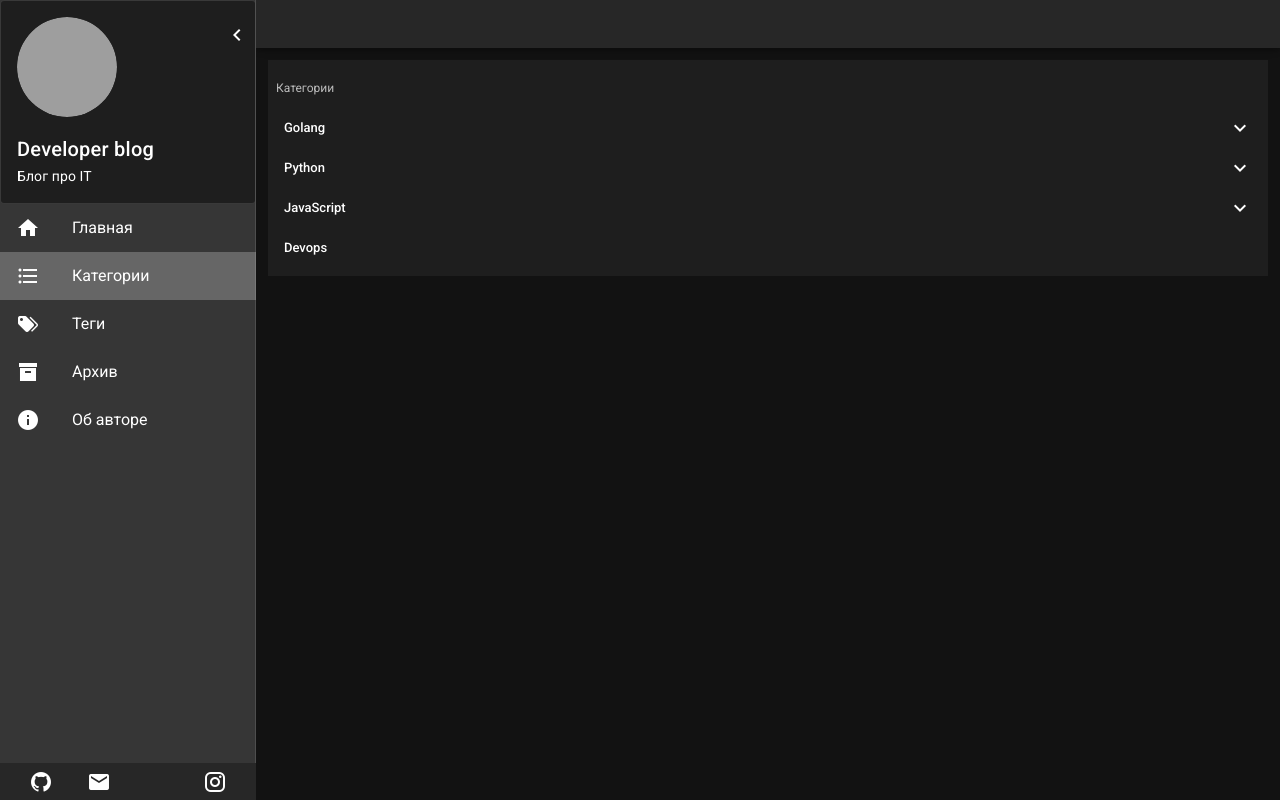
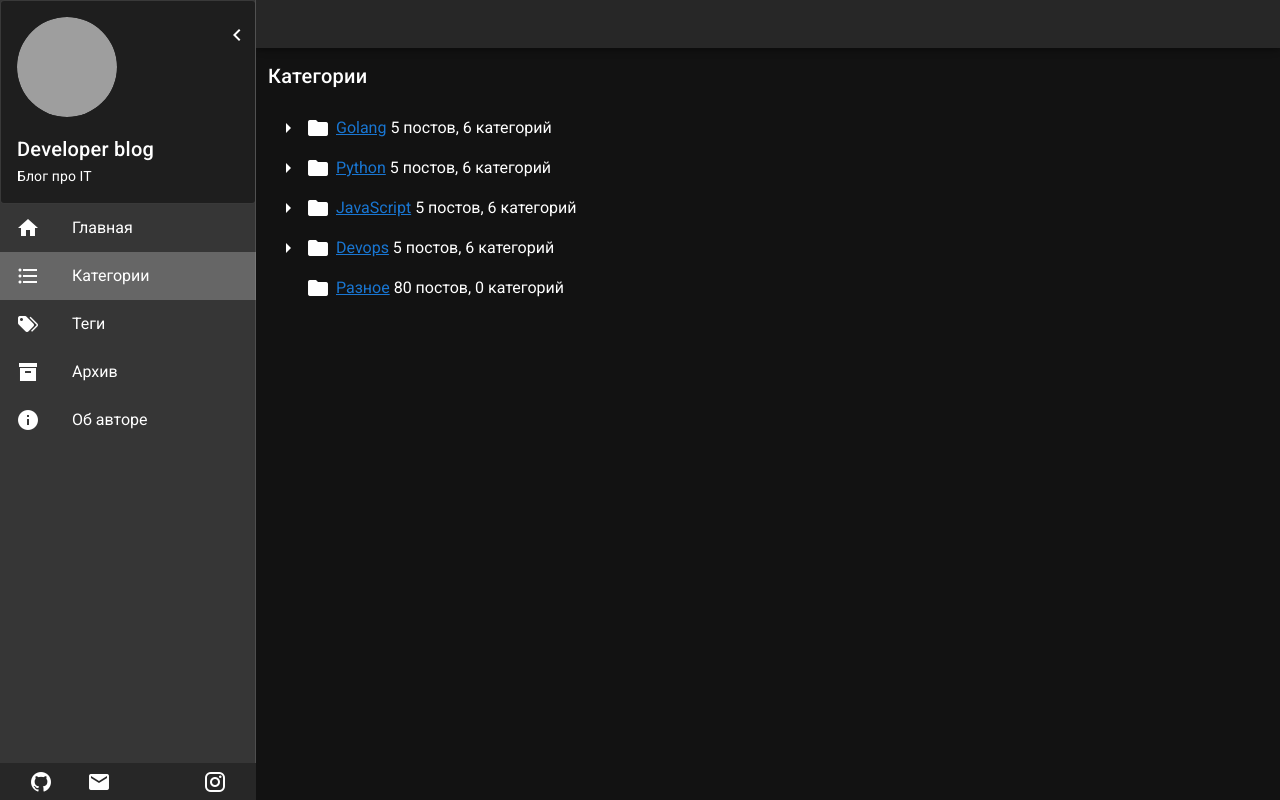
Before and after one commit to itpavelkozlov/blog-nuxt, a Nuxt app: page /category in a window 1280 px wide. Built offline with nearby package versions, Linux system fonts and the light colour scheme; grey boxes are pictures that could not be loaded.

Commit message:
added category

```diff
--- a/layouts/default.vue
+++ b/layouts/default.vue
@@ -35,7 +35,6 @@
           :to="item.to"
           router
           exact
-          @click="change"
         >
           <v-list-item-action>
             <v-icon>{{ item.icon }}</v-icon>
@@ -128,6 +127,5 @@ export default {
   display: flex;
   justify-content: center;
   align-items: center;
-  /* padding-left: 8px; */
 }
 </style>
--- a/pages/category.vue
+++ /dev/null
@@ -1,135 +0,0 @@
-<template>
-  <div>
-    <v-list dense>
-      <v-list-item-group color="primary">
-        <v-subheader>Категории</v-subheader>
-      </v-list-item-group>
-
-      <div v-for="(v, i) in categories" :key="i">
-        <v-list-group
-          v-if="v.subcategoryCount !== 0"
-          append-icon="mdi-chevron-down"
-        >
-          <template v-slot:activator>
-            <v-list-item-title>{{ v.title }}</v-list-item-title>
-          </template>
-
-          <div v-for="(v, i) in v.subcategory" :key="i">
-            <v-list-group
-              prepend-icon="mdi-chevron-down"
-              v-if="v.subcategoryCount !== 0"
-              sub-group
-            >
-              <template v-slot:activator>
-                <v-list-item-content>
-                  <v-list-item-title>{{ v.title }}</v-list-item-title>
-                </v-list-item-content>
-              </template>
-
-              <v-list-item v-for="(v, i) in v.subcategory" :key="i" link>
-                <v-list-item-title
-                  style="padding-left: 50px"
-                  v-text="v.title"
-                ></v-list-item-title>
-              </v-list-item>
-            </v-list-group>
-
-            <v-list-item dense v-else link
-              ><v-list-item-title
-                style="padding-left: 50px"
-                v-text="v.title"
-              ></v-list-item-title
-            ></v-list-item>
-          </div>
-        </v-list-group>
-        <v-list-item v-else link>
-          <v-list-item-title>{{ v.title }}</v-list-item-title>
-        </v-list-item>
-      </div>
-    </v-list>
-  </div>
-</template>
-
-<script>
-export default {
-  data() {
-    return {
-      categories: [
-        {
-          title: "Golang",
-          subcategory: [
-            {
-              title: "Golang 1",
-              subcategory: [
-                {
-                  title: "Golang 1.1",
-                  subcategory: [],
-                  subcategoryCount: 5,
-                  postsCount: 70,
-                },
-              ],
-              subcategoryCount: 1,
-              postsCount: 70,
-            },
-            {
-              title: "Golang 2",
-              subcategory: [],
-              subcategoryCount: 0,
-              postsCount: 70,
-            },
-            {
-              title: "Golang 3",
-              subcategory: [],
-              subcategoryCount: 0,
-              postsCount: 70,
-            },
-          ],
-          subcategoryCount: 3,
-          postsCount: 70,
-        },
-        {
-          title: "Python",
-          subcategory: [
-            {
-              title: "Python inner 1",
-              subcategory: [],
-              subcategoryCount: 0,
-              postsCount: 37,
-            },
-            {
-              title: "Python inner 2",
-              subcategory: [],
-              subcategoryCount: 0,
-              postsCount: 37,
-            },
-          ],
-          subcategoryCount: 2,
-          postsCount: 57,
-        },
-        {
-          title: "JavaScript",
-          subcategory: [
-            {
-              title: "JavaScript inner",
-              subcategory: [],
-              subcategoryCount: 0,
-              postsCount: 37,
-            },
-          ],
-          subcategoryCount: 1,
-          postsCount: 37,
-        },
-        {
-          title: "Devops",
-          subcategory: [],
-          subcategoryCount: 0,
-          postsCount: 17,
-        },
-      ],
-    };
-  },
-};
-</script>
-
-<style scoped>
-</style>
--- /dev/null
+++ b/pages/category/_id.vue
@@ -0,0 +1,6 @@
+<template>
+  <div>
+    <p class="title">Посты из категории {{ this.$route.params.id }}</p>
+    <p><a href="" @click.prevent="$router.push('/category')">Назад</a></p>
+  </div>
+</template>
--- /dev/null
+++ b/pages/category/index.vue
@@ -0,0 +1,94 @@
+<template>
+  <div>
+    <p class="title">Категории</p>
+    <v-treeview
+      return-object
+      dense
+      :items="categories"
+      item-key="name"
+      open-on-click
+      :load-children="fetch"
+    >
+      <template v-slot:prepend="{ open }">
+        <v-icon>
+          {{ open ? "mdi-folder-open" : "mdi-folder" }}
+        </v-icon>
+      </template>
+
+      <template v-slot:label="{ item }">
+        <a href="" @click.prevent="openCategory(item)">{{ item.name }}</a>
+        {{ item.countPosts + " постов, " + item.countChildren + " категорий" }}
+      </template>
+    </v-treeview>
+  </div>
+</template>
+
+<script>
+export default {
+  data() {
+    return {
+      categories: [
+        {
+          id: 1,
+          name: "Golang",
+          countPosts: 5,
+          countChildren: 6,
+          children: [],
+        },
+        {
+          id: 2,
+          name: "Python",
+          countPosts: 5,
+          countChildren: 6,
+          children: [],
+        },
+        {
+          id: 3,
+          name: "JavaScript",
+          countPosts: 5,
+          countChildren: 6,
+          children: [],
+        },
+        {
+          id: 4,
+          name: "Devops",
+          countPosts: 5,
+          countChildren: 6,
+          children: [],
+        },
+        {
+          id: 7,
+          name: "Разное",
+          countPosts: 80,
+          countChildren: 0,
+          children: null,
+        },
+      ],
+    };
+  },
+
+  methods: {
+    openCategory(obj) {
+      this.$router.push("category/" + obj.name);
+    },
+    fetch(item) {
+      let children = [];
+      if (item.id > 3) {
+        children = null;
+      }
+      item.children = [
+        {
+          id: item.id + 1,
+          name: item.name + "." + item.id,
+          children: children,
+          countPosts: 5,
+          countChildren: 6,
+        },
+      ];
+    },
+  },
+};
+</script>
+
+<style scoped>
+</style>
```
